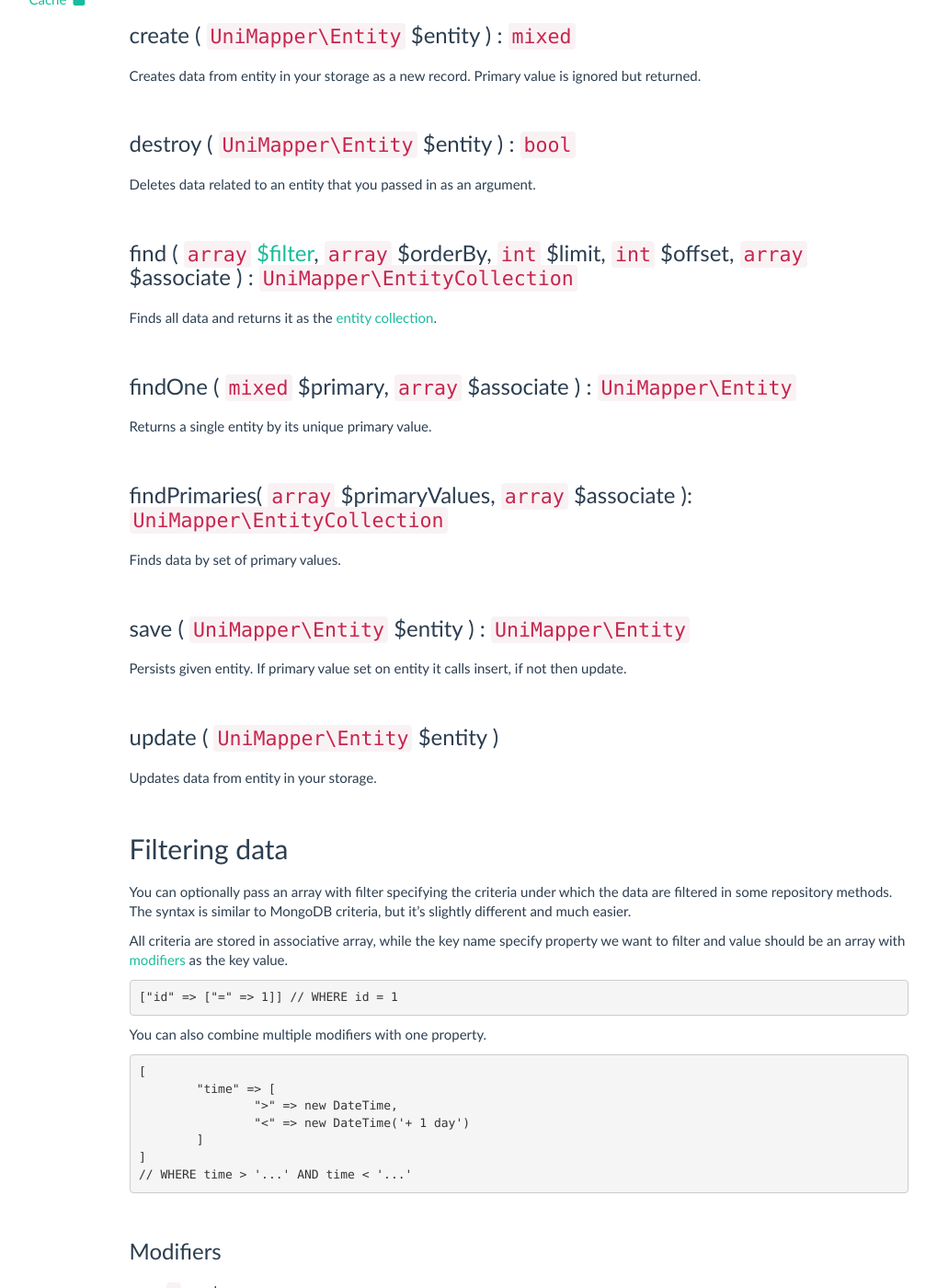
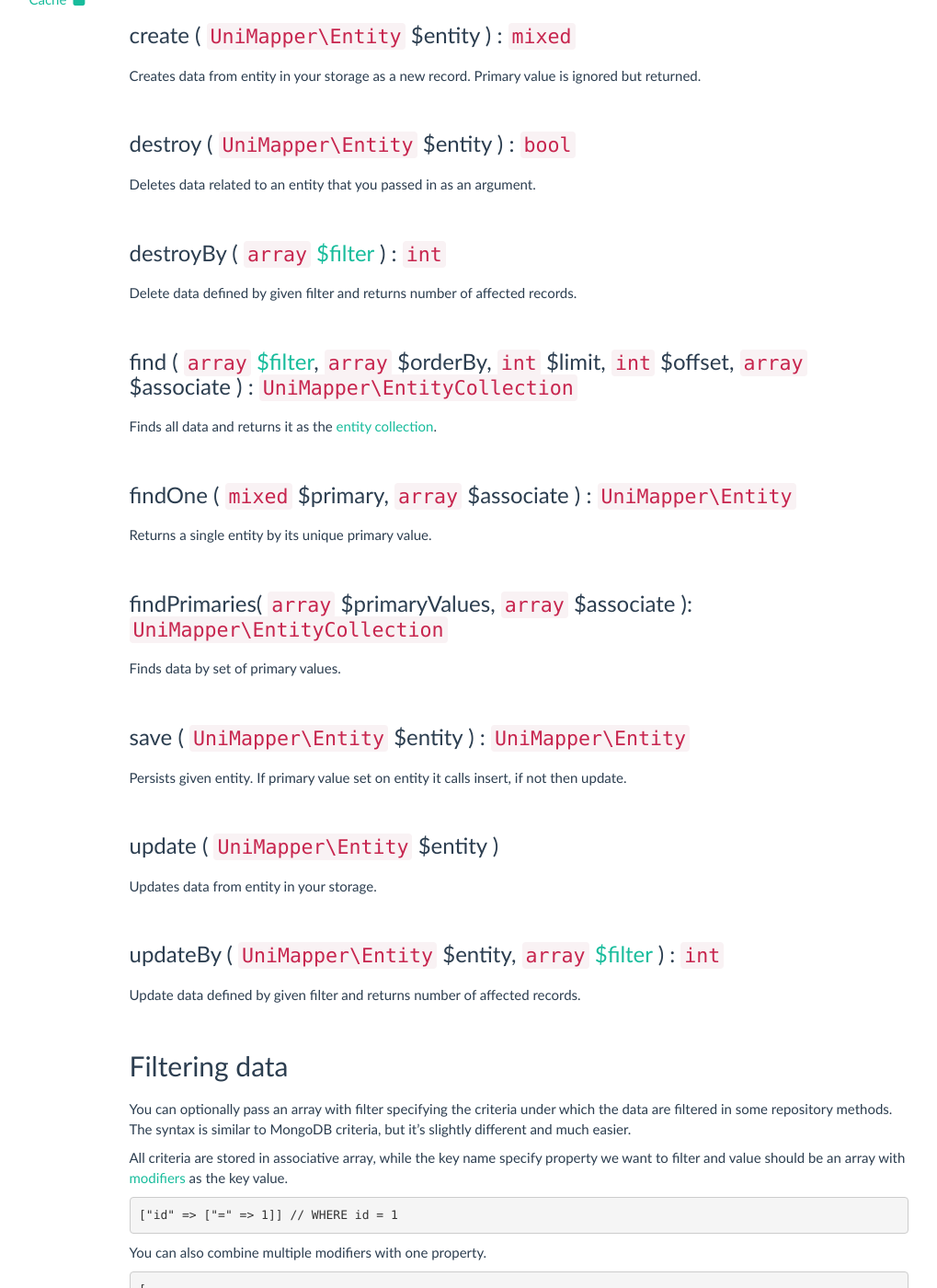
Before and after one commit to unimapper/unimapper.github.io, a Jekyll site: the page built from docs/reference/repository.md, in a window 1280 px wide and 1400 px high, scrolled down 740 px. Shown: the whole window at 92% size, without its empty margins (222-1241 px from the left). Built offline with Jekyll 4.4.1, drawn with Linux system fonts in a browser that asks for light colours; nearby versions of some CDN libraries; comment, search, counter and statistics services are not loaded; the repository's description, which GitHub fills in, is left out.

Commit message:
docs: repository update

```diff
--- a/docs/reference/repository.md
+++ b/docs/reference/repository.md
@@ -17,6 +17,9 @@ Creates data from entity in your storage as a new record. Primary value is ignor
 ### destroy ( `UniMapper\Entity` $entity ) : `bool`
 Deletes data related to an entity that you passed in as an argument.
 
+### destroyBy ( `array` [$filter](#filtering-data) ) : `int`
+Delete data defined by given filter and returns number of affected records.
+
 ### find ( `array` [$filter](#filtering-data), `array` $orderBy, `int` $limit, `int` $offset, `array` $associate ) : `UniMapper\EntityCollection`
 Finds all data and returns it as the [entity collection]({{ site.baseurl }}/docs/reference/entity#collection).
 
@@ -31,6 +34,9 @@ Persists given entity. If primary value set on entity it calls insert, if not th
 
 ### update ( `UniMapper\Entity` $entity )
 Updates data from entity in your storage.
+
+### updateBy ( `UniMapper\Entity` $entity, `array` [$filter](#filtering-data) ) : `int`
+Update data defined by given filter and returns number of affected records.
 
 ## Filtering data
 You can optionally pass an array with filter specifying the criteria under which the data are filtered in some repository methods. The syntax is similar to MongoDB criteria, but it's slightly different and much easier.
```
